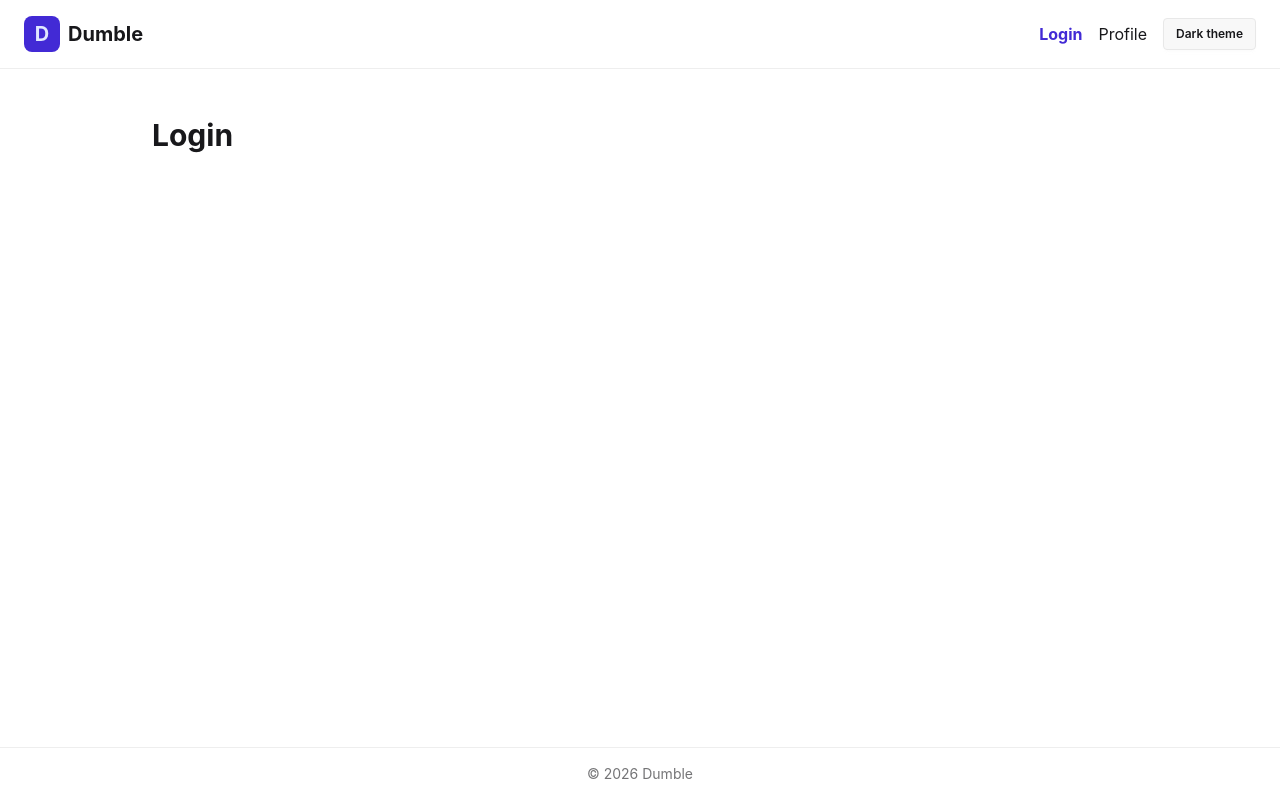
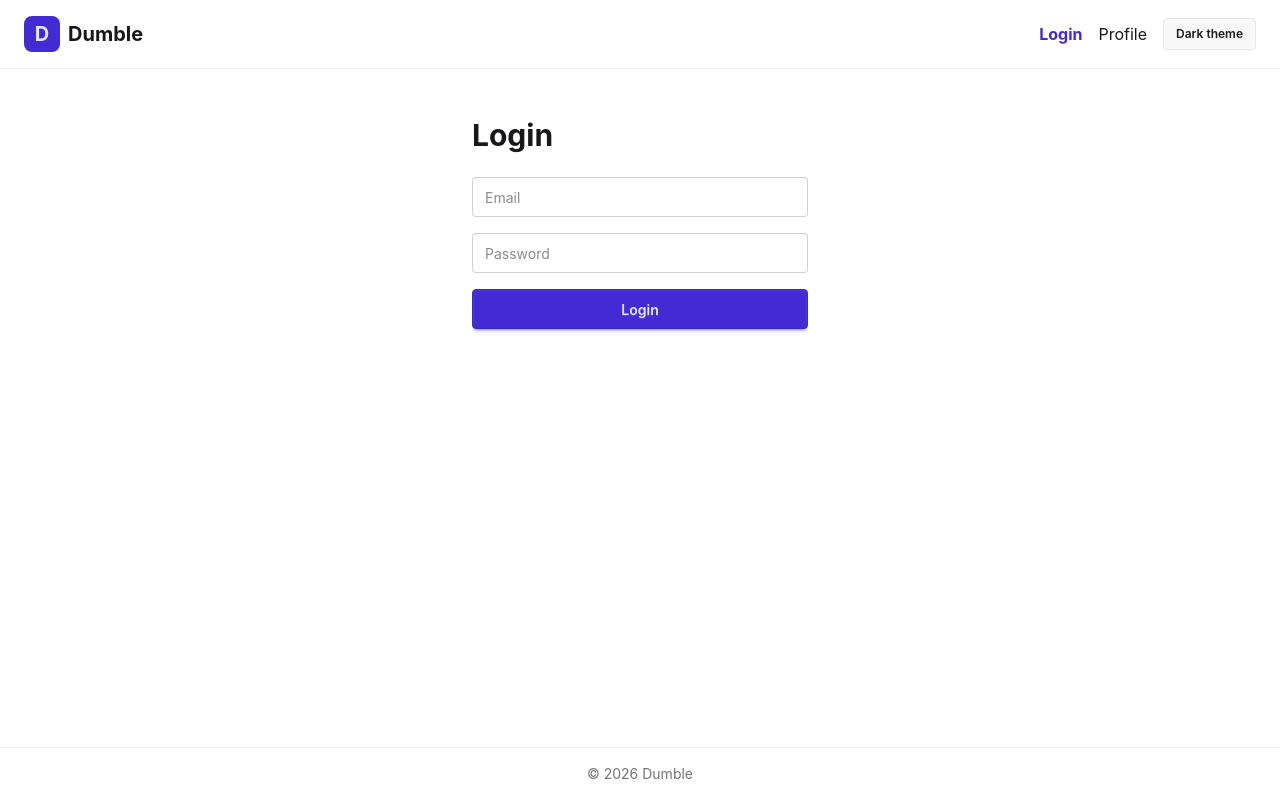
Before and after one commit to Joe19-95/dumbleFe, a React (Vite) app: page /login in a window 1280 px wide. Built offline with nearby package versions, Linux system fonts and the light colour scheme.

Commit message:
added login page and xios to call login api and made changes to store cookes

```diff
--- a/package.json
+++ b/package.json
@@ -10,6 +10,7 @@
     "preview": "vite preview"
   },
   "dependencies": {
+    "axios": "^1.20.0",
     "react": "^19.2.8",
     "react-dom": "^19.2.8",
     "react-router": "^8.4.0"
--- /dev/null
+++ b/src/Login.jsx
@@ -0,0 +1,49 @@
+import axios from "axios"
+import { useState } from "react"
+
+function Login() {
+
+  const [email, setEmail] = useState('')
+  const [password, setPassword] = useState('')
+  const handleLogin = async (e) => {
+    e.preventDefault()
+    try {
+      const res = await axios.post('http://localhost:3000/login', {
+        email, password
+      }, { withCredentials: true })
+      console.log(res)
+    } catch (err) {
+      console.log(err)
+    }
+
+  }
+  return (
+    <main className="mx-auto max-w-sm px-6 py-12">
+      <h1 className="mb-6 text-3xl font-bold">Login</h1>
+
+      <form className="space-y-4" onSubmit={handleLogin}>
+        <input
+          type="email"
+          value={email}
+          onChange={(e) => { setEmail(e.target.value) }}
+          placeholder="Email"
+          className="input input-bordered w-full"
+        />
+
+        <input
+          type="password"
+          placeholder="Password"
+          value={password}
+          onChange={(e) => { setPassword(e.target.value) }}
+          className="input input-bordered w-full"
+        />
+
+        <button type="submit" className="btn btn-primary w-full">
+          Login
+        </button>
+      </form>
+    </main>
+  )
+}
+
+export default Login
--- a/src/router.jsx
+++ b/src/router.jsx
@@ -1,5 +1,6 @@
 import { createBrowserRouter } from 'react-router'
 import App from './App.jsx'
+import Login from './Login.jsx'
 import SimplePage from './SimplePage.jsx'
 
 const router = createBrowserRouter([
@@ -8,7 +9,7 @@ const router = createBrowserRouter([
     element: <App />,
     children: [
       { index: true, element: <SimplePage title="Home" /> },
-      { path: 'login', element: <SimplePage title="Login" /> },
+      { path: 'login', element: <Login /> },
       { path: 'profile', element: <SimplePage title="Profile" /> },
     ],
   },
```
Also changed, not shown: 1 other file (tests, documents, lock files or other folders).
